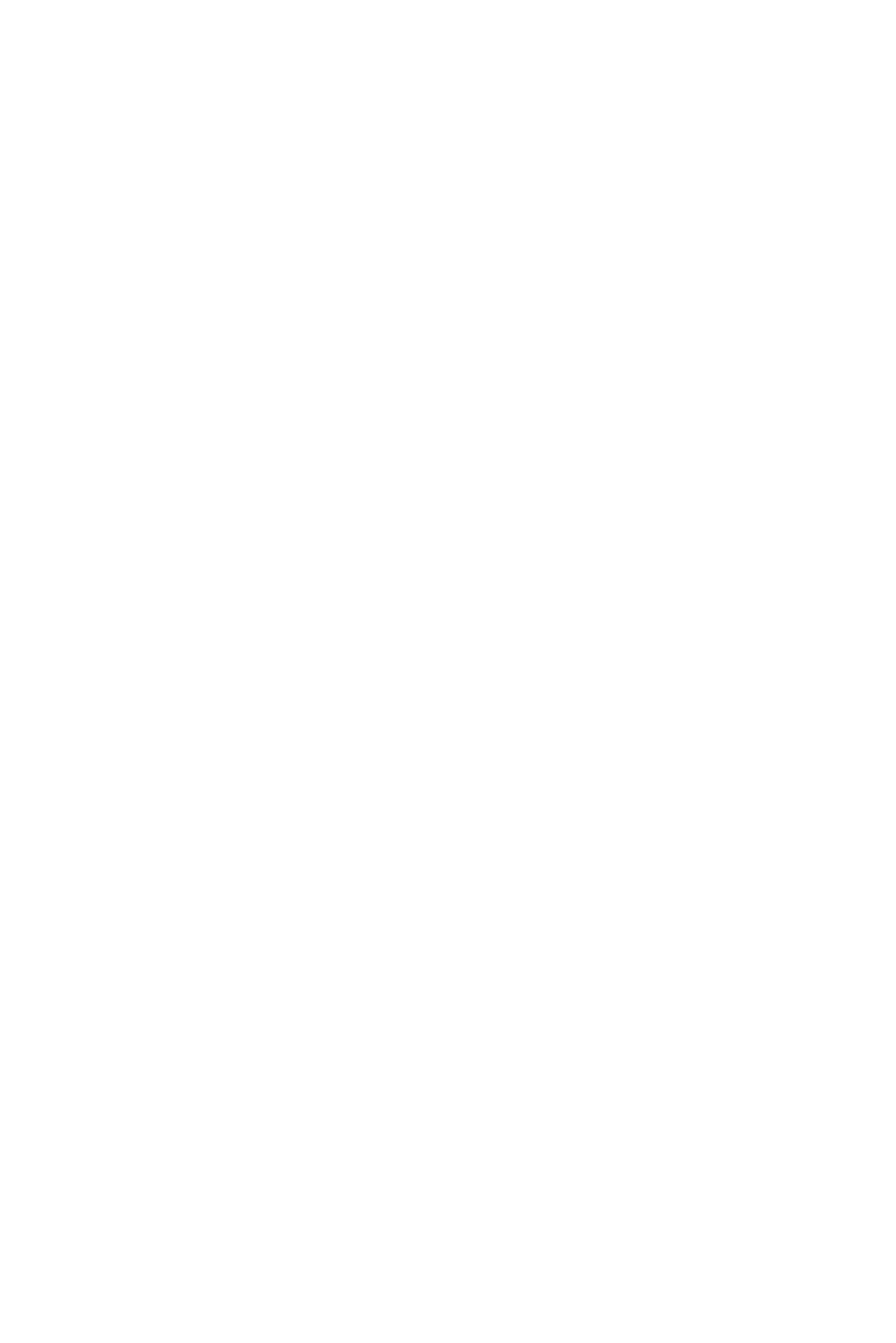
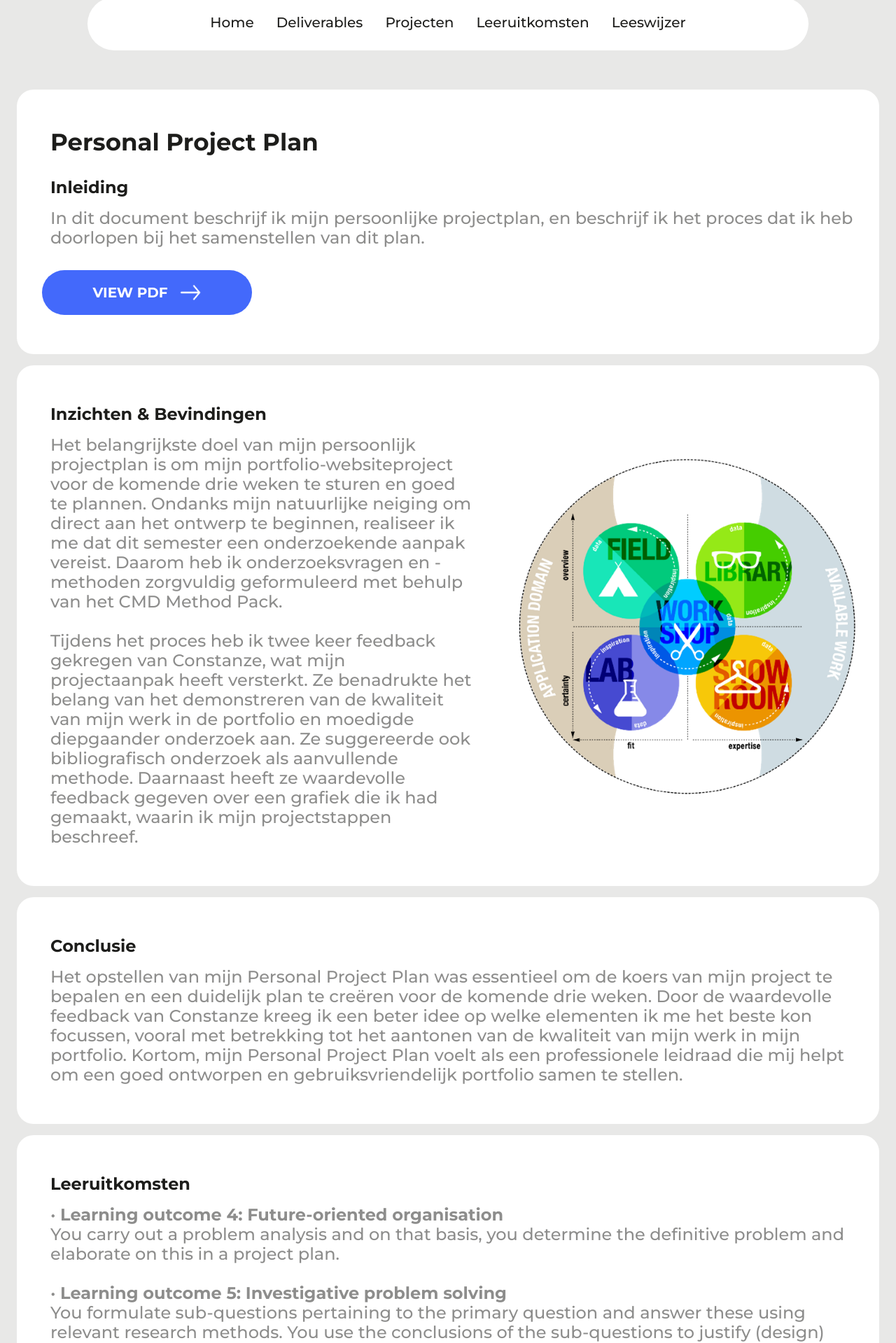
Before and after one commit to metteghijsen/semester6-website, a Nuxt app in the folder frontend/: page /deliverable/projectplan in a window 1280 px wide. Before the commit this address had no page. Shown: the part 60-1979 px from the top of the page at 70% size. Before the commit the page ends 800 px from the top, so only its background shows below. Built offline with nearby package versions, Linux system fonts and the light colour scheme.

Commit message:
Feature: Started working on projectplan documentation

```diff
--- /dev/null
+++ b/frontend/pages/deliverable/projectplan.vue
@@ -0,0 +1,32 @@
+<template>
+  <div>
+    <UiContainer>
+      <div class="h-full overflow-x-hidden">
+        <LayoutTaskbar />
+        <UiTextbox add-header header="Personal Project Plan" title="Inleiding" add-button to="documents/projectplandocumentation.pdf">
+          In dit document beschrijf ik mijn persoonlijke projectplan, en beschrijf ik het proces dat ik heb doorlopen bij het samenstellen van dit plan.
+        </UiTextbox>
+        <UiTextbox
+          add-image
+          image-name="cmdmethods"
+          title="Inzichten & Bevindingen"
+        >
+          Het belangrijkste doel van mijn persoonlijk projectplan is om mijn portfolio-websiteproject voor de komende drie weken te sturen en goed te plannen. Ondanks mijn natuurlijke neiging om direct aan het ontwerp te beginnen, realiseer ik me dat dit semester een onderzoekende aanpak vereist. Daarom heb ik onderzoeksvragen en -methoden zorgvuldig geformuleerd met behulp van het CMD Method Pack.
+          <br><br>Tijdens het proces heb ik twee keer feedback gekregen van Constanze, wat mijn projectaanpak heeft versterkt. Ze benadrukte het belang van het demonstreren van de kwaliteit van mijn werk in de portfolio en moedigde diepgaander onderzoek aan. Ze suggereerde ook bibliografisch onderzoek als aanvullende methode. Daarnaast heeft ze waardevolle feedback gegeven over een grafiek die ik had gemaakt, waarin ik mijn projectstappen beschreef.
+        </UiTextbox>
+        <UiTextbox title="Conclusie">
+          Het opstellen van mijn Personal Project Plan was essentieel om de koers van mijn project te bepalen en een duidelijk plan te creëren voor de komende drie weken. Door de waardevolle feedback van Constanze kreeg ik een beter idee op welke elementen ik me het beste kon focussen, vooral met betrekking tot het aantonen van de kwaliteit van mijn werk in mijn portfolio. Kortom, mijn Personal Project Plan voelt als een professionele leidraad die mij helpt om een goed ontworpen en gebruiksvriendelijk portfolio samen te stellen.
+        </UiTextbox>
+        <UiTextbox title="Leeruitkomsten">
+          •	<b> Learning outcome 4: Future-oriented organisation </b> <br>
+          You carry out a problem analysis and on that basis, you determine the definitive problem and elaborate on this in a project plan. <br><br>
+          •	<b> Learning outcome 5: Investigative problem solving </b> <br>
+          You formulate sub-questions pertaining to the primary question and answer these using relevant research methods. You use the conclusions of the sub-questions to justify (design) choices. <br><br>
+          •	<b> Learning outcome 7: Goal-oriented interaction </b> <br>
+          You communicate with different stakeholders and team members about the ICT assignment, taking into account an international context.
+        </UiTextbox>
+      </div>
+    </UiContainer>
+    <SectionsFooter />
+  </div>
+</template>
```
Also changed, not shown: 1 other file (tests, documents, lock files or other folders).
